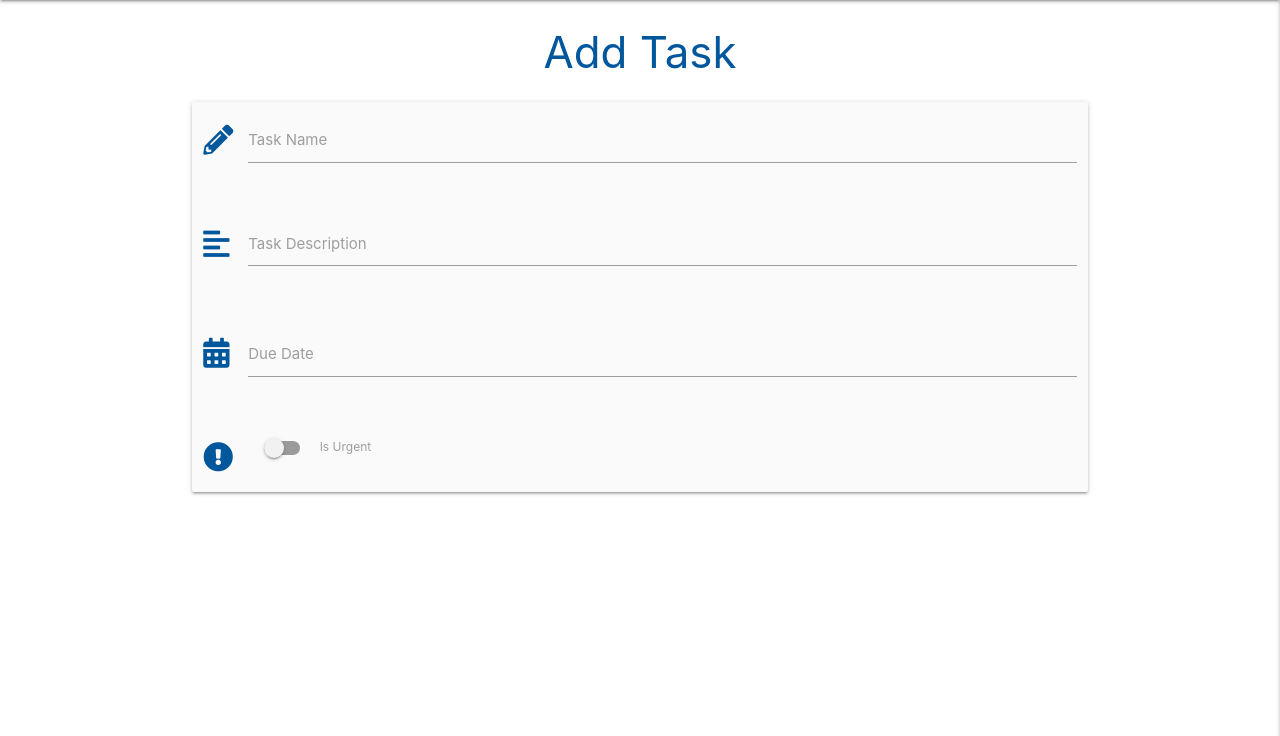
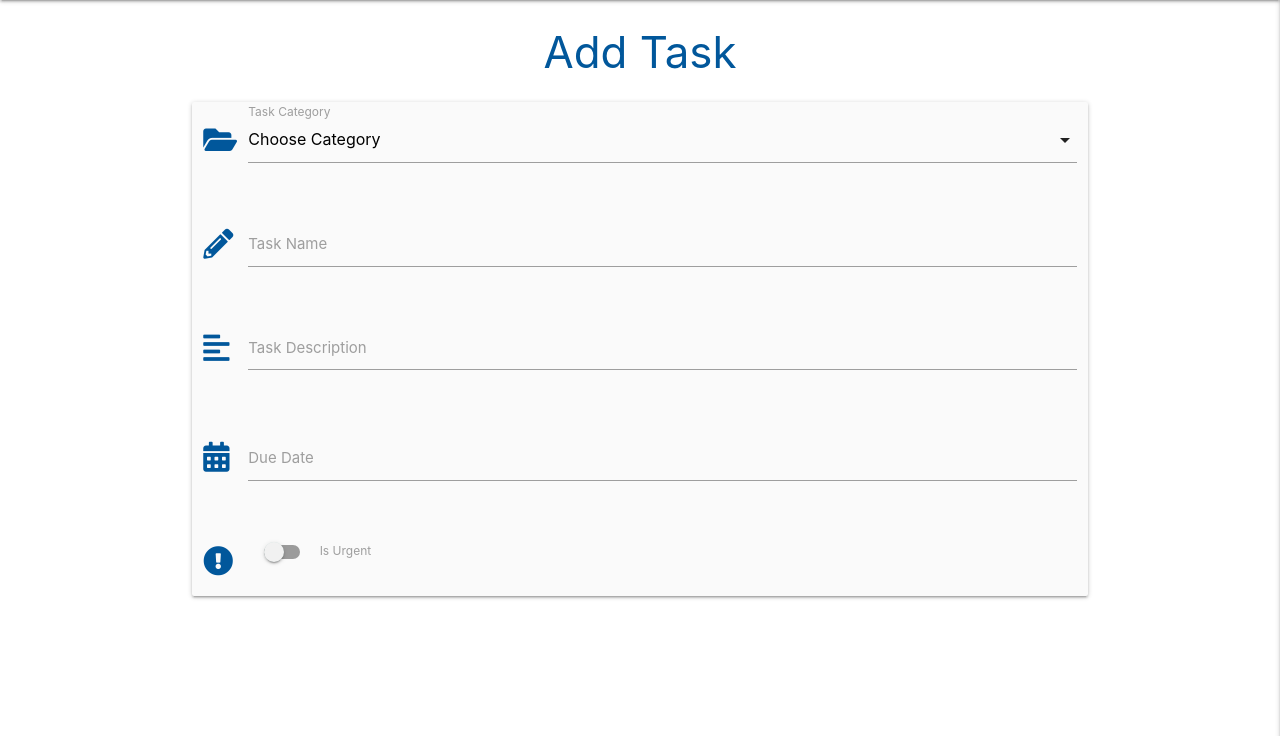
Before and after one commit to christine-gk416/flask-template-manager-project-cmk, a Flask app: page /add_task in a window 1280 px wide. Shown: the part 64-800 px from the top of the page. Run offline with Flask 2, Linux system fonts and the light colour scheme; data that the repository does not hold is empty; some libraries are stand-ins or nearby versions.

Commit message:
Add categories dropdown

```diff
--- a/app.py
+++ b/app.py
@@ -93,7 +93,8 @@ def logout():
 
 @app.route("/add_task")
 def add_task():
-    return render_template("add_task.html")
+    categories = mongo.db.categories.find().sort("category_name", 1)
+    return render_template("add_task.html", categories=categories)
 
 
 if __name__ == "__main__":
--- a/static/js/script.js
+++ b/static/js/script.js
@@ -10,4 +10,5 @@ $(document).ready(function(){
         done: "Select"
       }
     });
+    $('select').formSelect();
   });
--- a/templates/add_task.html
+++ b/templates/add_task.html
@@ -6,6 +6,20 @@
 
 <div class="row">
     <form class="col s12 card-panel grey lighten-5">
+
+        <div class="row">
+            <div class="input-field col s12">
+                <i class="fas fa-folder-open prefix light-blue-text text-darken-4"></i>
+                <select id="category_name" name="category_name" class="validate" required>
+                    <option value="" disabled selected>Choose Category</option>
+                    {% for category in categories %}
+                        <option value="{{ category.category_name }}">{{ category.category_name }}</option>
+                    {% endfor %}
+                </select>
+                <label for="category_name">Task Category</label>
+            </div>
+        </div>
+
         <div class="row">
             <div class="input-field col s12">
                 <i class="fas fa-pencil-alt prefix light-blue-text text-darken-4"></i>
@@ -14,6 +28,7 @@
                 <label for="task_name">Task Name</label>
             </div>
         </div>
+
         <div class="row">
             <div class="input-field col s12">
                 <i class="fas fa-align-left prefix light-blue-text text-darken-4"></i>
@@ -22,6 +37,7 @@
                 <label for="task_description">Task Description</label>
             </div>
         </div>
+
         <div class="row">
             <div class="input-field col s12">
                 <i class="fas fa-calendar-alt prefix light-blue-text text-darken-4"></i>
@@ -29,6 +45,7 @@
                 <label for="due_date">Due Date</label>
             </div>
         </div>
+
         <div class="row">
             <div class="input-field col s12">
                 <div class="switch">
@@ -41,9 +58,8 @@
                 </div>
             </div>
         </div>
-</div>
 
-</form>
+    </form>
 </div>
 
 {% endblock %}
```
